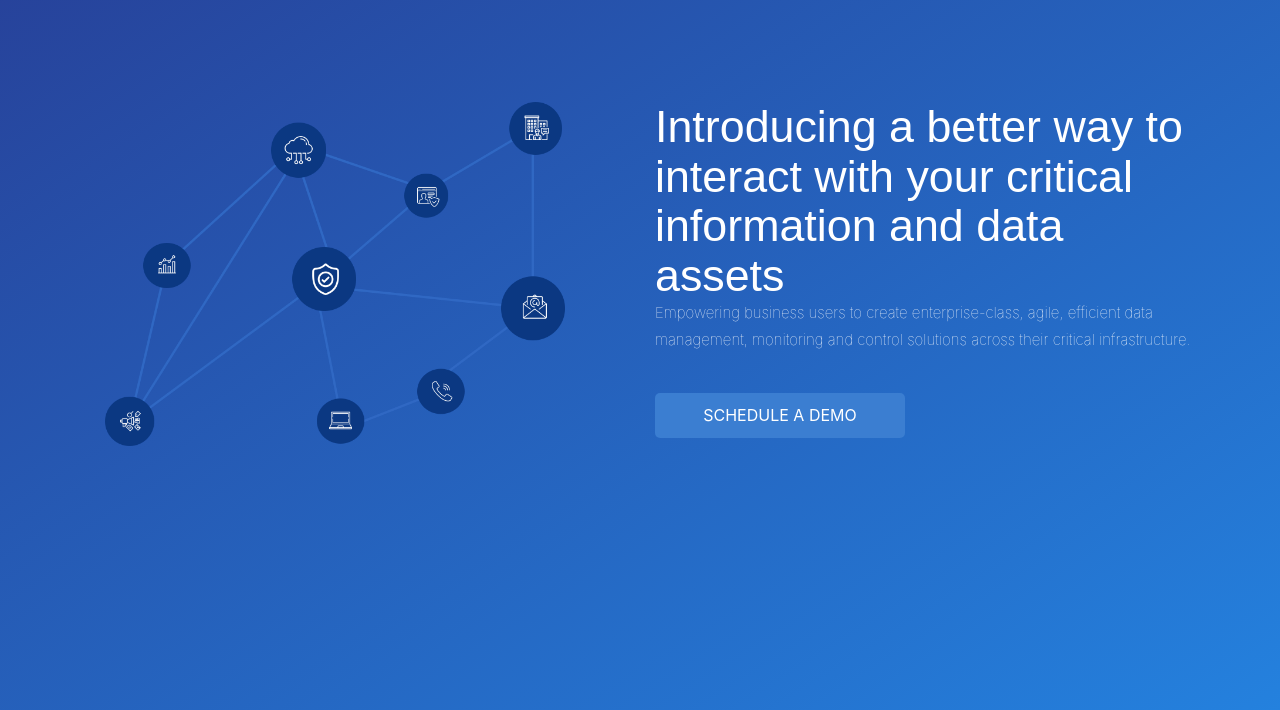
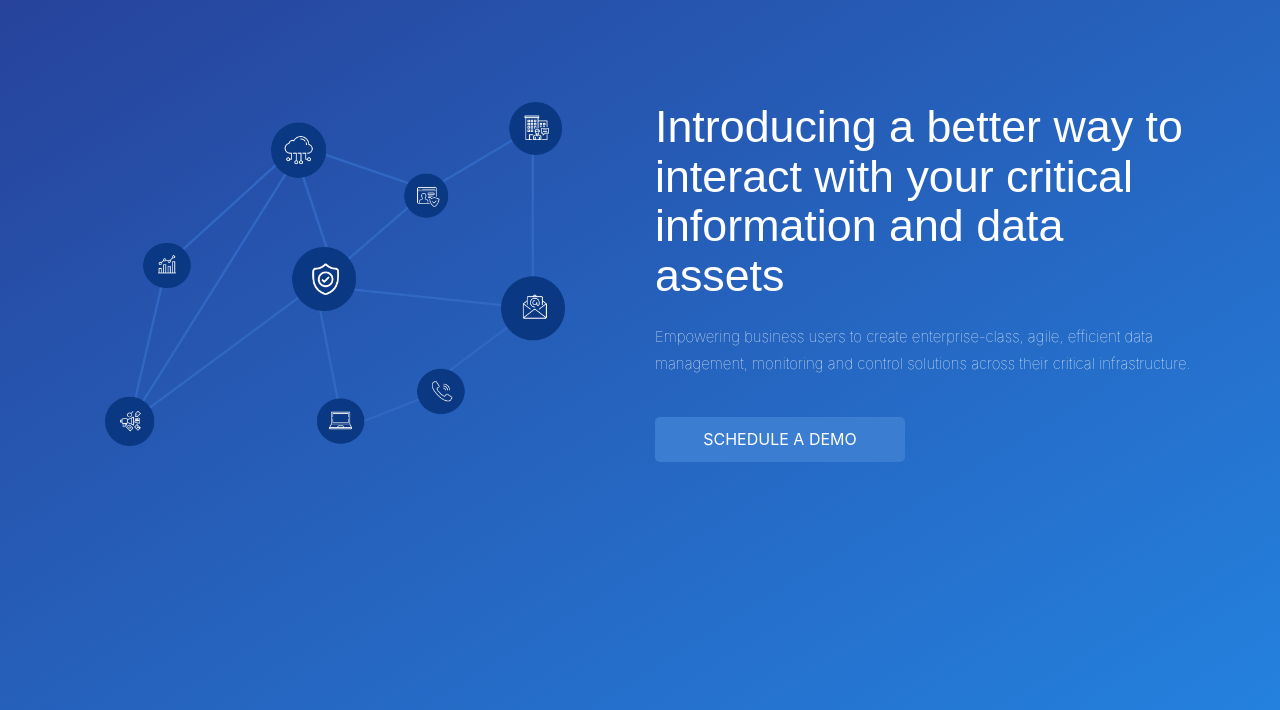
Before and after one commit to vamsibatchu1/SecureIT, a website with bundled scripts: page index.html in a window 1280 px wide. Shown: the part 90-800 px from the top of the page. Built offline with nearby package versions, Linux system fonts and the light colour scheme; a web font is replaced by a local one.

Commit message:
Update index.html

```diff
--- a/index.html
+++ b/index.html
@@ -78,7 +78,7 @@
 
 
               <div class="col-md-6">
-                <h1 align="left" style="font-weight: lighter;" class="mx-auto my-0">Introducing a better way to interact with your critical information and data assets</h1>
+                <h1 align="left" style="font-weight: lighter;" class="mx-auto my-0">Introducing a better way to interact with your critical information and data assets</h1><br>
                 <!--<p align="left" style="font-size: 40px;font-weight: lighter;">Introducing a better way to interact with your critical information and data.</p>-->
                 <p align="left" class="x1" style="font-size: 15px;font-weight: lighter;">Empowering business users to create enterprise-class, agile, efficient data management, monitoring and control solutions across their critical infrastructure.</p>
                 <br>
```
